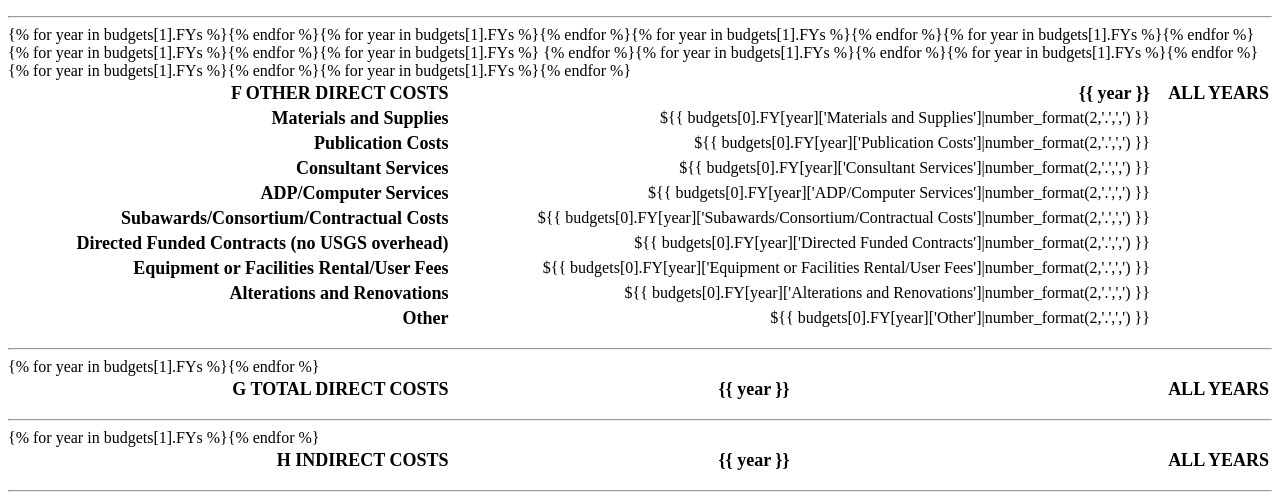
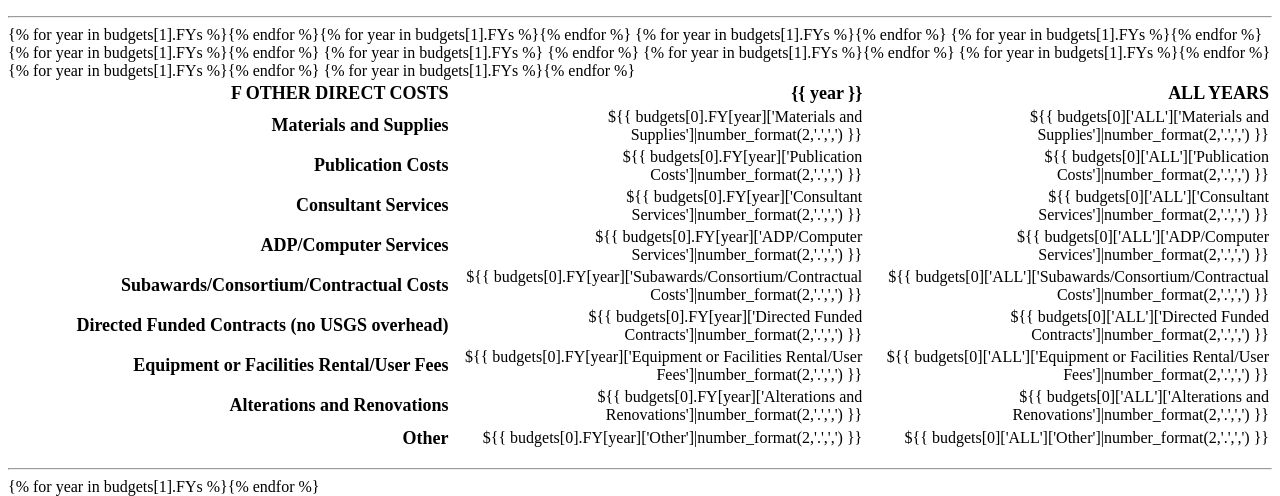
Before and after one commit to tthatcher95/Astro-Budget-Site, a PHP site: page /views/proposal-budget-details.html in a window 1280 px wide. Shown: the part 1276-1772 px from the top of the page. Run offline with PHP 8.4, Linux system fonts and the light colour scheme; lists and menus that the app fills with data are empty.

Commit message:
Added roll up costs for ALL years for expenses to proposal budget details
git-svn-id: http://subversion.wr.usgs.gov/repos/web/budget-proposals@7110 a6478e1e-ec95-11dc-b814-c3d4bc21ddcb

```diff
--- a/htdocs/index.php
+++ b/htdocs/index.php
@@ -608,6 +608,7 @@ function costsSummaryView ($pbdb, $templateArgs) {
       $templateArgs['budgets'][$i]['FY'][$currFy]['expenses'] += $cost;
       $expensetype = $templateArgs['proposals'][$i]['expenses'][$j]['type'];
       $templateArgs['budgets'][$i]['FY'][$currFy][$expensetype] += $cost;
+      $templateArgs['budgets'][$i]['ALL'][$expensetype] += $cost;
       $templateArgs['budgets'][$i]['FY'][$currFy]['overhead'] += $cost * ($currOver / (100 - $currOver));
     }
     $templateArgs['costs'][$i]['expenses'] = "Expenses ";
--- a/htdocs/views/proposal-budget-details.html
+++ b/htdocs/views/proposal-budget-details.html
@@ -90,23 +90,32 @@
           <table width=100%><tr><th align="left" width="35%">F OTHER DIRECT COSTS</th>
           {% for year in budgets[1].FYs %}<th>{{ year }}</th>{% endfor %}<th>ALL YEARS</th></tr>
           <tr><th>Materials and Supplies</th>{% for year in budgets[1].FYs %}<td>
-            ${{ budgets[0].FY[year]['Materials and Supplies']|number_format(2,'.',',') }}</td>{% endfor %}<td></td></tr>
+            ${{ budgets[0].FY[year]['Materials and Supplies']|number_format(2,'.',',') }}</td>{% endfor %}
+            <td>${{ budgets[0]['ALL']['Materials and Supplies']|number_format(2,'.',',') }}</td></tr>
           <tr><th>Publication Costs</th>{% for year in budgets[1].FYs %}<td>
-            ${{ budgets[0].FY[year]['Publication Costs']|number_format(2,'.',',') }}</td>{% endfor %}<td></td></tr>
+            ${{ budgets[0].FY[year]['Publication Costs']|number_format(2,'.',',') }}</td>{% endfor %}
+            <td>${{ budgets[0]['ALL']['Publication Costs']|number_format(2,'.',',') }}</td></tr>
           <tr><th>Consultant Services</th>{% for year in budgets[1].FYs %}<td>
-            ${{ budgets[0].FY[year]['Consultant Services']|number_format(2,'.',',') }}</td>{% endfor %}<td></td></tr>
+            ${{ budgets[0].FY[year]['Consultant Services']|number_format(2,'.',',') }}</td>{% endfor %}
+            <td>${{ budgets[0]['ALL']['Consultant Services']|number_format(2,'.',',') }}</td></tr>
           <tr><th>ADP/Computer Services</th>{% for year in budgets[1].FYs %}<td>
-            ${{ budgets[0].FY[year]['ADP/Computer Services']|number_format(2,'.',',') }}</td>{% endfor %}<td></td></tr>
+            ${{ budgets[0].FY[year]['ADP/Computer Services']|number_format(2,'.',',') }}</td>{% endfor %}
+            <td>${{ budgets[0]['ALL']['ADP/Computer Services']|number_format(2,'.',',') }}</td></tr>
           <tr><th>Subawards/Consortium/Contractual Costs</th>{% for year in budgets[1].FYs %} <td>
-            ${{ budgets[0].FY[year]['Subawards/Consortium/Contractual Costs']|number_format(2,'.',',') }}</td>{% endfor %}<td></td></tr>
+            ${{ budgets[0].FY[year]['Subawards/Consortium/Contractual Costs']|number_format(2,'.',',') }}</td>{% endfor %}
+            <td>${{ budgets[0]['ALL']['Subawards/Consortium/Contractual Costs']|number_format(2,'.',',') }}</td></tr>
           <tr><th>Directed Funded Contracts (no USGS overhead)</th>{% for year in budgets[1].FYs %}<td>
-            ${{ budgets[0].FY[year]['Directed Funded Contracts']|number_format(2,'.',',') }}</td>{% endfor %}<td></td></tr>
+            ${{ budgets[0].FY[year]['Directed Funded Contracts']|number_format(2,'.',',') }}</td>{% endfor %}
+            <td>${{ budgets[0]['ALL']['Directed Funded Contracts']|number_format(2,'.',',') }}</td></tr>
           <tr><th>Equipment or Facilities Rental/User Fees</th>{% for year in budgets[1].FYs %}<td>
-            ${{ budgets[0].FY[year]['Equipment or Facilities Rental/User Fees']|number_format(2,'.',',') }}</td>{% endfor %}<td></td></tr>
+            ${{ budgets[0].FY[year]['Equipment or Facilities Rental/User Fees']|number_format(2,'.',',') }}</td>{% endfor %}
+            <td>${{ budgets[0]['ALL']['Equipment or Facilities Rental/User Fees']|number_format(2,'.',',') }}</td></tr>
           <tr><th>Alterations and Renovations</th>{% for year in budgets[1].FYs %}<td>
-            ${{ budgets[0].FY[year]['Alterations and Renovations']|number_format(2,'.',',') }}</td>{% endfor %}<td></td></tr>
+            ${{ budgets[0].FY[year]['Alterations and Renovations']|number_format(2,'.',',') }}</td>{% endfor %}
+            <td>${{ budgets[0]['ALL']['Alterations and Renovations']|number_format(2,'.',',') }}</td></tr>
           <tr><th>Other</th>{% for year in budgets[1].FYs %}<td>
-            ${{ budgets[0].FY[year]['Other']|number_format(2,'.',',') }}</td>{% endfor %}<td></td></tr>
+            ${{ budgets[0].FY[year]['Other']|number_format(2,'.',',') }}</td>{% endfor %}
+            <td>${{ budgets[0]['ALL']['Other']|number_format(2,'.',',') }}</td></tr>
           </table>
           <p/><hr/>
 
```
